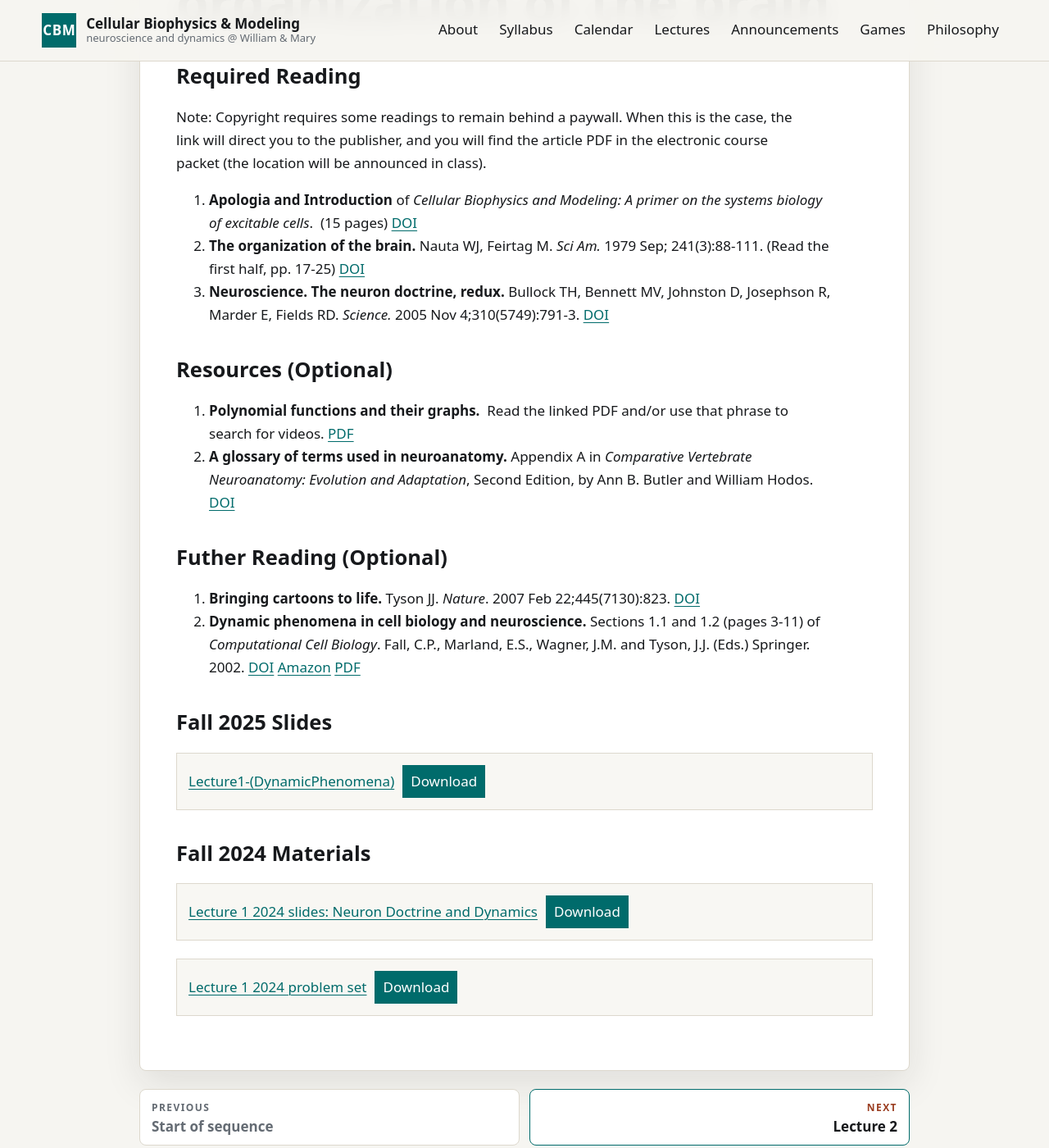
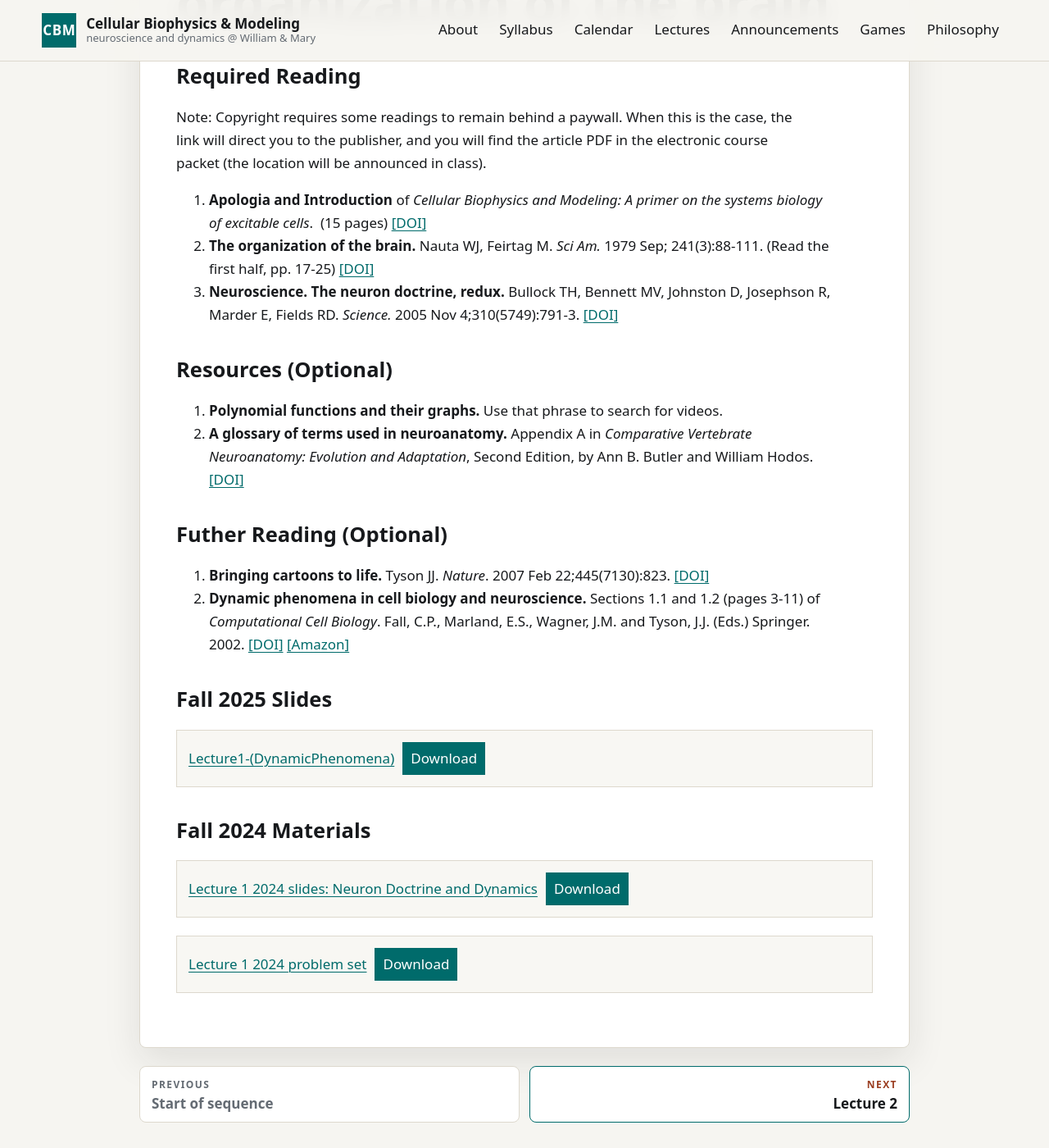
Before and after one commit to gregconradismith/cellular-biophysics-and-modeling, a Jekyll site: the page built from docs/_materials/lecture-1.md, in a window 1280 px wide and 1400 px high, scrolled down 587 px. Shown: the whole window at 82% size. Built offline with Jekyll 4.4.1, drawn with Linux system fonts in a browser that asks for light colours.

Commit message:
Clean up Lecture 1 reading links

```diff
--- a/docs/_materials/lecture-1.md
+++ b/docs/_materials/lecture-1.md
@@ -14,19 +14,19 @@ lecture_rank: 10
 
 Note: Copyright requires some readings to remain behind a paywall.  When this is the case, the link will direct you to the publisher, and you will find the article PDF in the electronic course packet (the location will be announced in class).
 
-1.  <strong>Apologia and Introduction</strong> of <em>Cellular Biophysics and Modeling: A primer on the systems biology of excitable cells</em>.  (15 pages) <a href="https://doi.org/10.1017/9780511793905">DOI</a>
-2.  <strong>The organization of the brain.</strong> Nauta WJ, Feirtag M. <em>Sci Am.</em> 1979 Sep; 241(3):88-111. (Read the first half, pp. 17-25) <a href="https://doi.org/10.1038/scientificamerican0979-88">DOI</a>
-3.  <strong>Neuroscience. The neuron doctrine, redux.</strong> Bullock TH, Bennett MV, Johnston D, Josephson R, Marder E, Fields RD. <em>Science.</em> 2005 Nov 4;310(5749):791-3. <a href="https://doi.org/10.1126/science.1114394">DOI</a>
+1.  <strong>Apologia and Introduction</strong> of <em>Cellular Biophysics and Modeling: A primer on the systems biology of excitable cells</em>.  (15 pages) <a href="https://doi.org/10.1017/9780511793905">[DOI]</a>
+2.  <strong>The organization of the brain.</strong> Nauta WJ, Feirtag M. <em>Sci Am.</em> 1979 Sep; 241(3):88-111. (Read the first half, pp. 17-25) <a href="https://doi.org/10.1038/scientificamerican0979-88">[DOI]</a>
+3.  <strong>Neuroscience. The neuron doctrine, redux.</strong> Bullock TH, Bennett MV, Johnston D, Josephson R, Marder E, Fields RD. <em>Science.</em> 2005 Nov 4;310(5749):791-3. <a href="https://doi.org/10.1126/science.1114394">[DOI]</a>
 
 ## Resources (Optional)
 
-1.  <strong>Polynomial functions and their graphs.</strong>  Read the linked PDF and/or use that phrase to search for videos. <a href="../../wp-content/uploads/2021/04/polynomial-functions-and-their-graphs.pdf">PDF</a>
-2.  <strong>A glossary of terms used in neuroanatomy.</strong> Appendix A in <em>Comparative Vertebrate Neuroanatomy: Evolution and Adaptation</em>, Second Edition, by Ann B. Butler and William Hodos. <a href="https://doi.org/10.1002/0471733849">DOI</a>
+1.  <strong>Polynomial functions and their graphs.</strong> Use that phrase to search for videos.
+2.  <strong>A glossary of terms used in neuroanatomy.</strong> Appendix A in <em>Comparative Vertebrate Neuroanatomy: Evolution and Adaptation</em>, Second Edition, by Ann B. Butler and William Hodos. <a href="https://doi.org/10.1002/0471733849">[DOI]</a>
 
 ## Futher Reading (Optional)
 
-1.  <strong>Bringing cartoons to life.</strong> Tyson JJ. <em>Nature</em>. 2007 Feb 22;445(7130):823. <a href="https://doi.org/10.1038/445823a">DOI</a>
-2.  <strong>Dynamic phenomena in cell biology and neuroscience.</strong> Sections 1.1 and 1.2 (pages 3-11) of <em>Computational Cell Biology</em>. Fall, C.P., Marland, E.S., Wagner, J.M. and Tyson, J.J. (Eds.) Springer. 2002. <a href="https://doi.org/10.1007/b97701">DOI</a> <a href="http://a.co/d/eREvmgT">Amazon</a> <a href="../readings/">PDF</a>
+1.  <strong>Bringing cartoons to life.</strong> Tyson JJ. <em>Nature</em>. 2007 Feb 22;445(7130):823. <a href="https://doi.org/10.1038/445823a">[DOI]</a>
+2.  <strong>Dynamic phenomena in cell biology and neuroscience.</strong> Sections 1.1 and 1.2 (pages 3-11) of <em>Computational Cell Biology</em>. Fall, C.P., Marland, E.S., Wagner, J.M. and Tyson, J.J. (Eds.) Springer. 2002. <a href="https://doi.org/10.1007/b97701">[DOI]</a> <a href="http://a.co/d/eREvmgT">[Amazon]</a>
 
 ## Fall 2025 Slides
 
```
